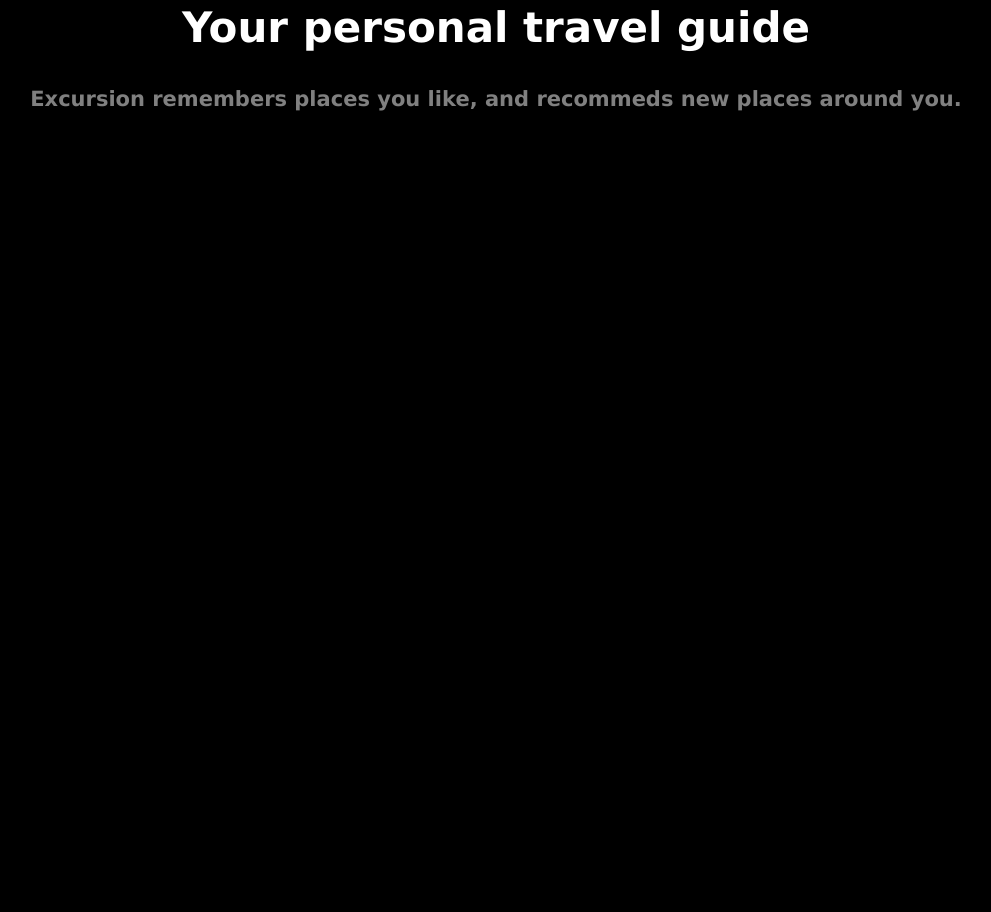
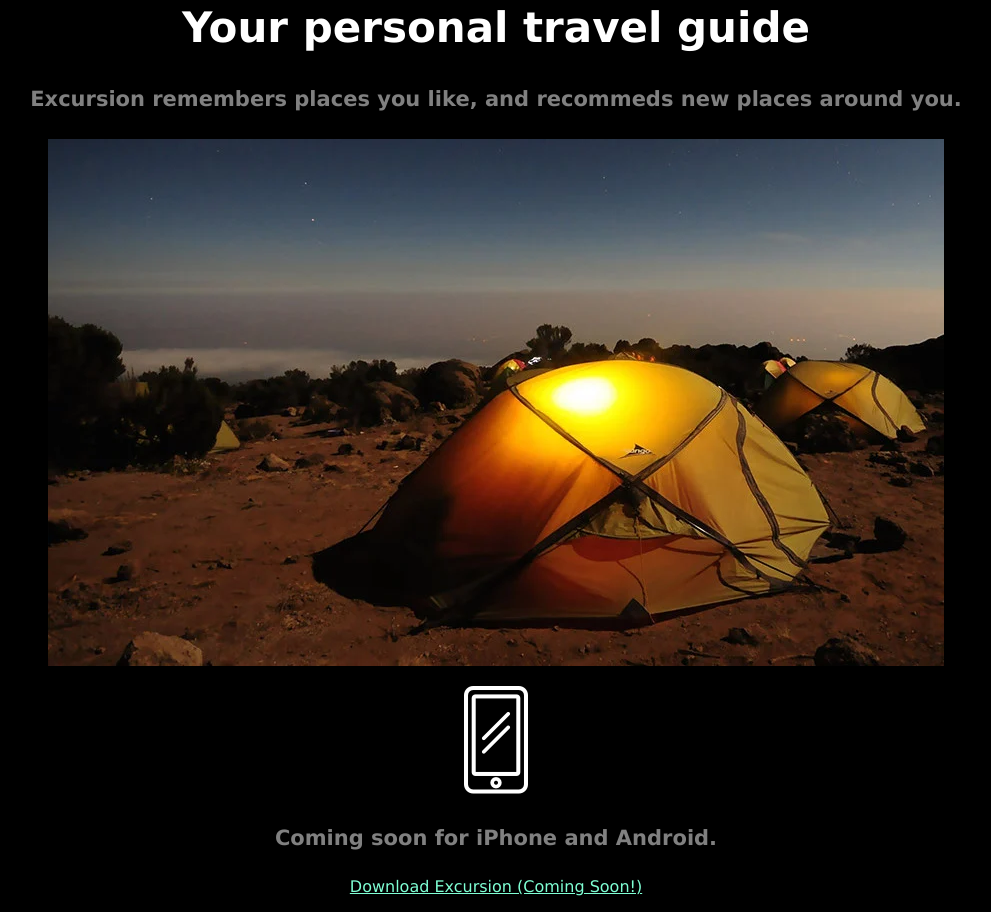
Before and after one commit to Money5193/Excursion, a plain HTML site: page index.html in a window 1280 px wide. Shown: the part 346-1258 px from the top of the page, without its empty margins (144-1135 px from the left). Before the commit the page ends 800 px from the top, so only its background shows below. Drawn offline with Linux system fonts and the light colour scheme.

Commit message:
Added footer

```diff
--- a/index.html
+++ b/index.html
@@ -12,9 +12,14 @@
     <h1 class="header--main">Discover hidden places in the world around you</h1>
     <p><a class="link--cta" href="#">Download Excursion (Coming Soon!)</a></p>
     <video autoplay loop>
-        <source src="resources\videos\excursion (1).mp4" type="video/mp4">
+        <source src="resources/videos/excursion (1).mp4" type="video/mp4">
     </video>
     <h2 class="header--secondary">Your personal travel guide</h2>
     <h4 class="header--sub-header">Excursion remembers places you like, and recommeds new places around you.</h4>
+    <p><img src="resources/images/camp.webp" alt=""></p>
+    <p><img src="resources/images/phone.webp" alt=""></p>
+    <h4 class="header--sub-header">Coming soon for iPhone and Android.</h4>
+    <p><a class="link--cta" href="#">Download Excursion (Coming Soon!)</a></p>
+
 </body>
 </html>
```
